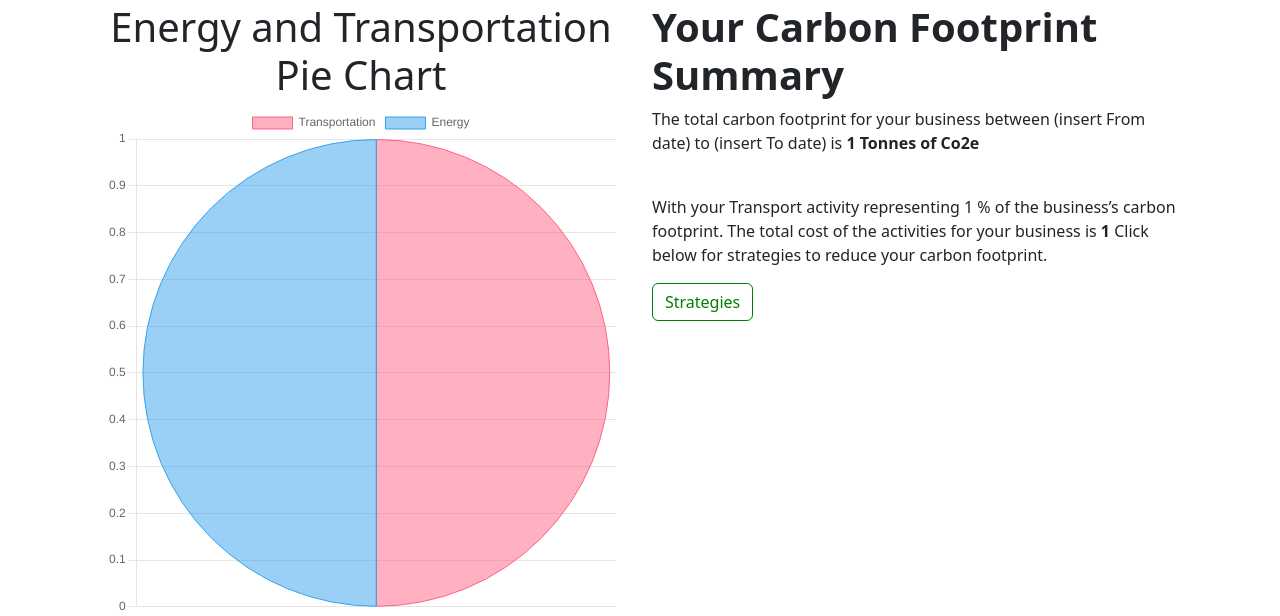
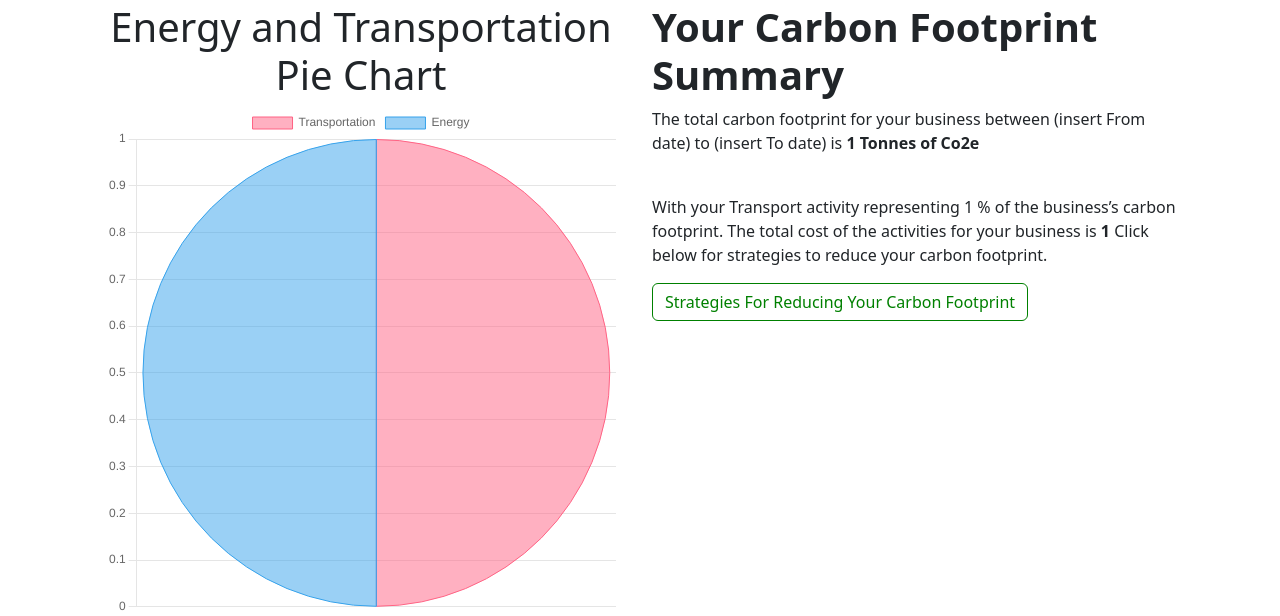
Before and after one commit to Te-mixx/Green-naija-sme, a Flask app: template flaskr/templates/result.html in a window 1280 px wide. Shown: the part 524-1140 px from the top of the page. Run offline with Flask 3, Linux system fonts and the light colour scheme; the template is opened without the code that fills it: most values are stand-ins (such as "Sample title", 1, 10 or a date in 2020); some libraries are stand-ins or nearby versions.

Commit message:
update result.html

```diff
--- a/flaskr/templates/result.html
+++ b/flaskr/templates/result.html
@@ -33,7 +33,7 @@
                     {% else %}
                     <p>With your Transport activity representing {{ transport_percent }} % of the business’s carbon footprint. The total cost of the activities for your business is <strong> {{ total_price }}</strong>  Click below for strategies to reduce your carbon footprint.</p>
                     {% endif %}
-                <a href="{{ url_for('strategies')}}" type="button" class="btn custom-primary-btn">Strategies </a>
+                <a href="{{ url_for('strategies')}}" type="button" class="btn custom-primary-btn">Strategies For Reducing Your Carbon Footprint</a>
             </div>
 
         </div>
```
